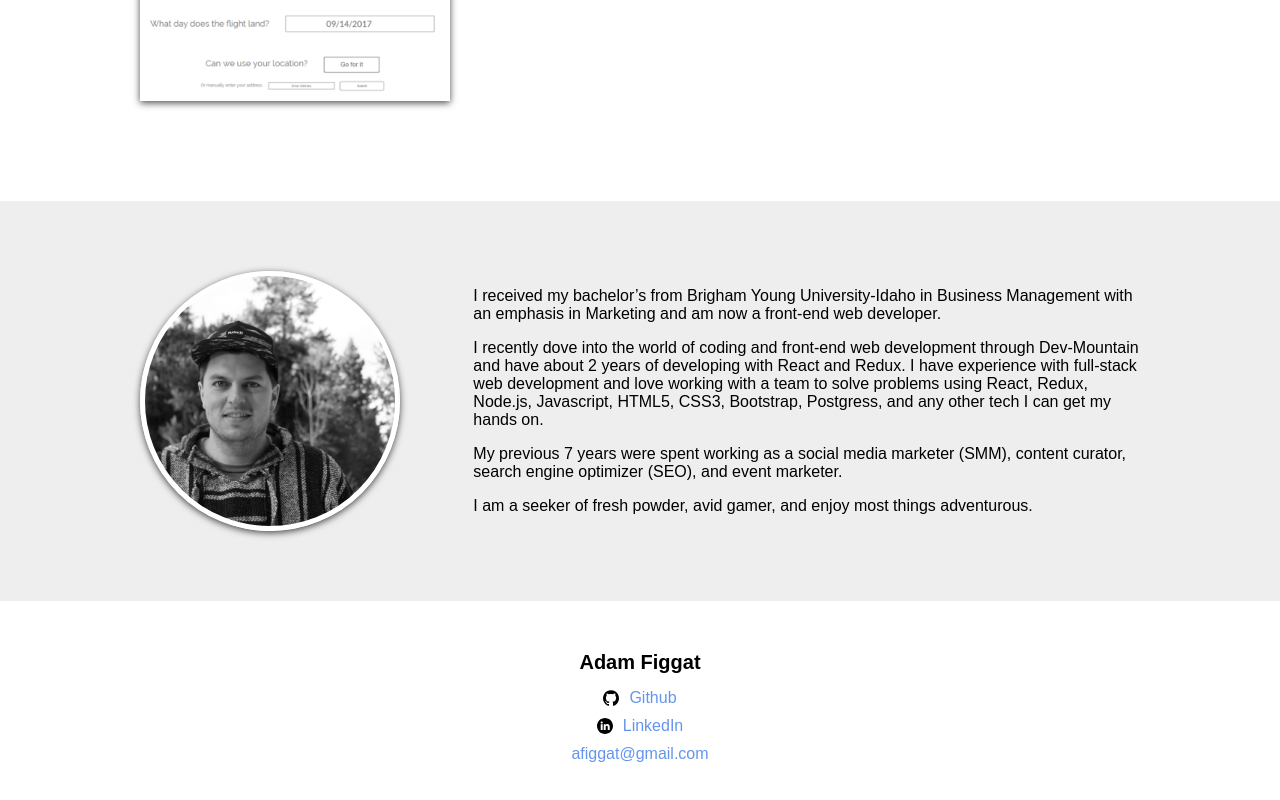
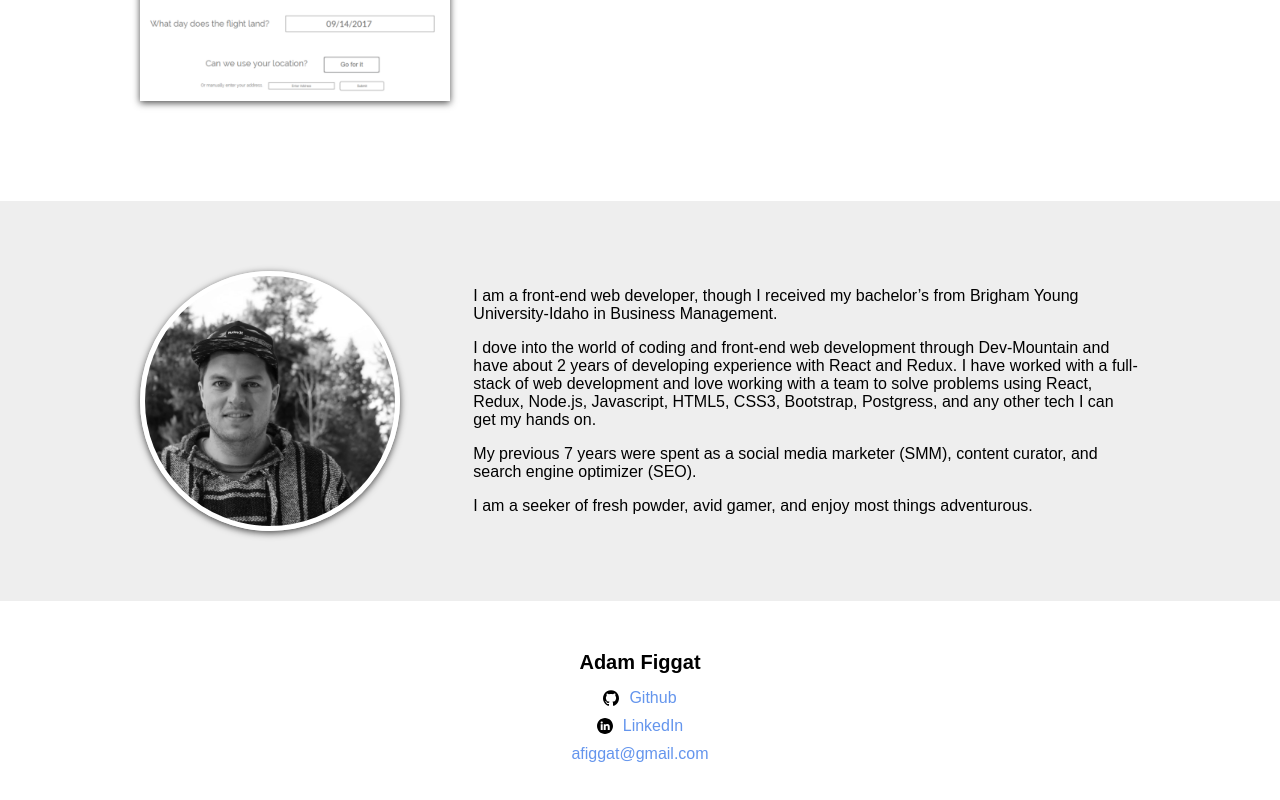
Before and after one commit to adamfigg/portfolio, a React (Create React App) app: page / in a window 1280 px wide. Shown: the part 3254-4054 px from the top of the page. Built offline with nearby package versions, Linux system fonts and the light colour scheme; a web font is replaced by a local one.

Commit message:
small copy changes

```diff
--- a/src/Components/App.js
+++ b/src/Components/App.js
@@ -63,9 +63,9 @@ class App extends Component {
 					<div>
 						<ProfilePicture src={profilePic} />
 						<div className="content">
-							<p>I received my bachelor’s from Brigham Young University-Idaho in Business Management with an emphasis in Marketing and am now a front-end web developer.</p>
-							<p>I recently dove into the world of coding and front-end web development through Dev-Mountain and have about 2 years of developing with React and Redux. I have experience with full-stack web development and love working with a team to solve problems using React, Redux, Node.js, Javascript, HTML5, CSS3, Bootstrap, Postgress, and any other tech I can get my hands on.</p>
-							<p>My previous 7 years were spent working as a social media marketer (SMM), content curator, search engine optimizer (SEO), and event marketer.</p>
+							<p>I am a front-end web developer, though I received my bachelor’s from Brigham Young University-Idaho in Business Management.</p>
+							<p>I dove into the world of coding and front-end web development through Dev-Mountain and have about 2 years of developing experience with React and Redux. I have worked with a full-stack of web development and love working with a team to solve problems using React, Redux, Node.js, Javascript, HTML5, CSS3, Bootstrap, Postgress, and any other tech I can get my hands on.</p>
+							<p>My previous 7 years were spent as a social media marketer (SMM), content curator, and search engine optimizer (SEO).</p>
 							<p>I am a seeker of fresh powder, avid gamer, and enjoy most things adventurous.</p>
 						</div>
 					</div>
```
